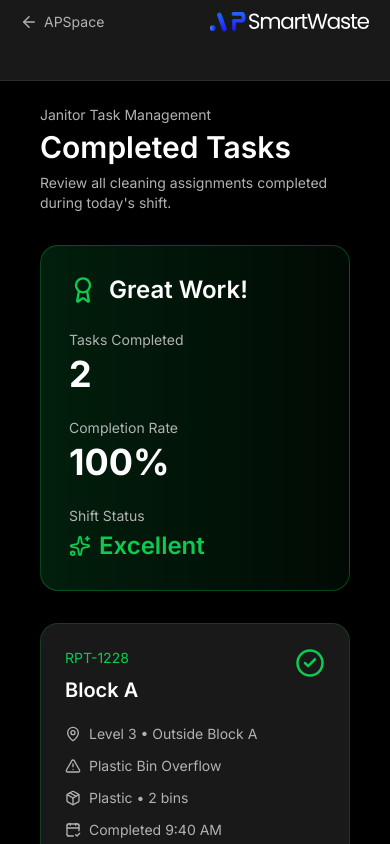
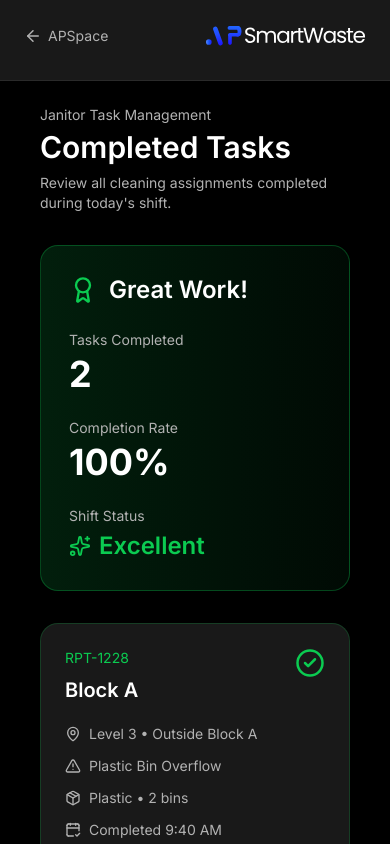
Before and after one commit to sevenpluseight/apu_gci_apsmartwaste, a Next.js app: page /janitor/completed in a window 390 px wide. Shown: the top 844 px of the page. Built offline with nearby package versions, Linux system fonts and the light colour scheme.

Commit message:
Fixed janitor navbar to aligened and center in mobile devices

```diff
--- a/src/components/janitor/JanitorNavBar.tsx
+++ b/src/components/janitor/JanitorNavBar.tsx
@@ -18,8 +18,8 @@ export default function JanitorNavBar() {
 
   return (
     <header className="w-full border-b border-[#2A2A2A] bg-[#191919]">
-      <div className="mx-auto flex min-h-20 max-w-360 flex-col gap-3 px-5 py-3 lg:h-20 lg:flex-row lg:items-center lg:justify-between lg:px-10 lg:py-0">
-        <div className="flex items-center justify-between lg:justify-start lg:gap-10">
+      <div className="mx-auto flex min-h-20 max-w-screen-2xl flex-col gap-3 px-6 py-3 lg:h-20 lg:flex-row lg:items-center lg:justify-between lg:px-12 lg:py-0">
+        <div className="flex w-full items-center justify-between h-12 lg:static lg:h-auto lg:justify-start lg:gap-10">
           <Link
             href="/"
             className="flex items-center gap-1.5 text-sm text-[#B2B2B2] transition-colors hover:text-white"
@@ -34,7 +34,7 @@ export default function JanitorNavBar() {
             height={40}
             alt="APSmartWaste"
             priority
-            className="ml-4 lg:ml-0 lg:w-45"
+            className="w-40 lg:w-45"
           />
         </div>
 
```
